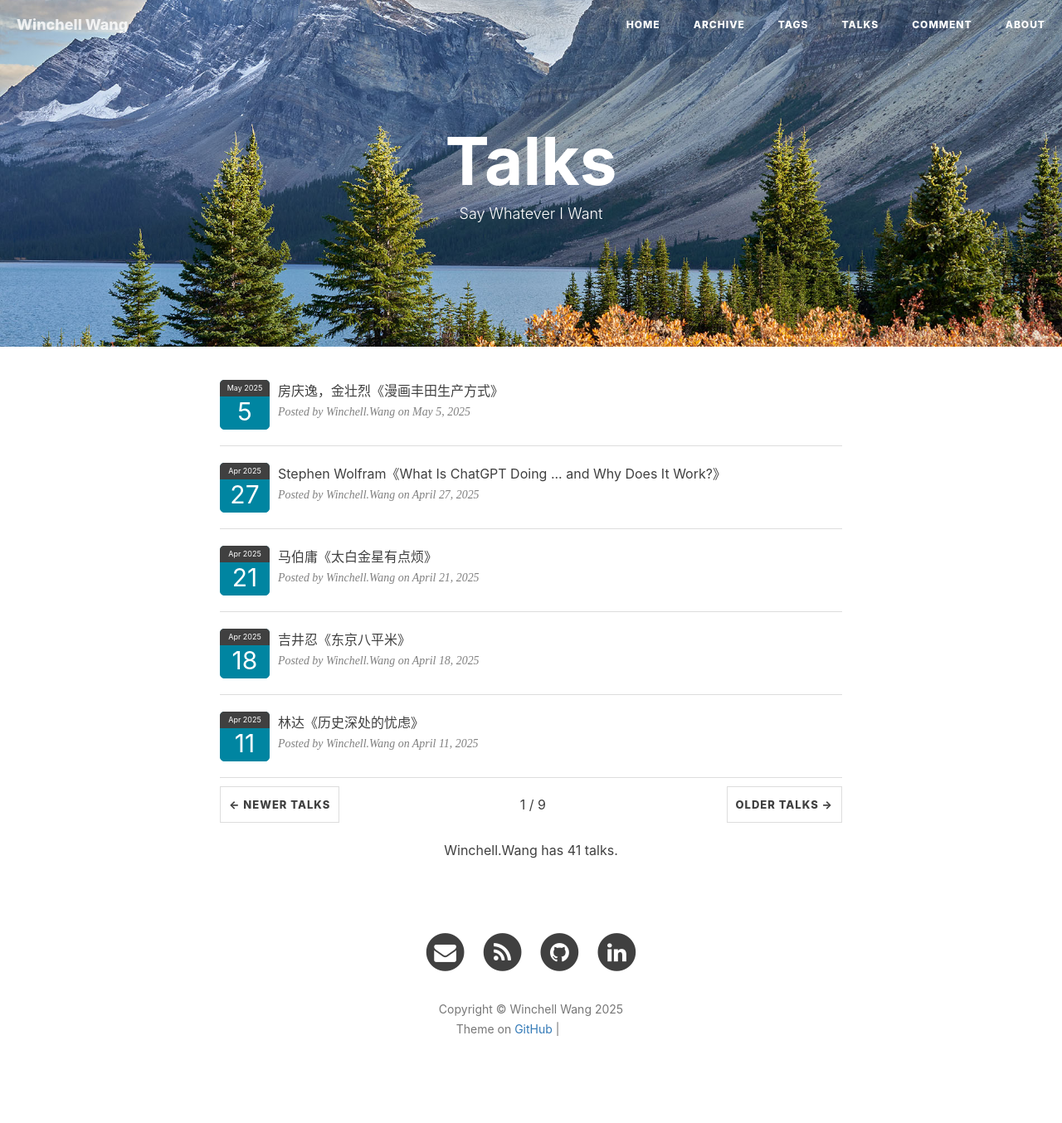
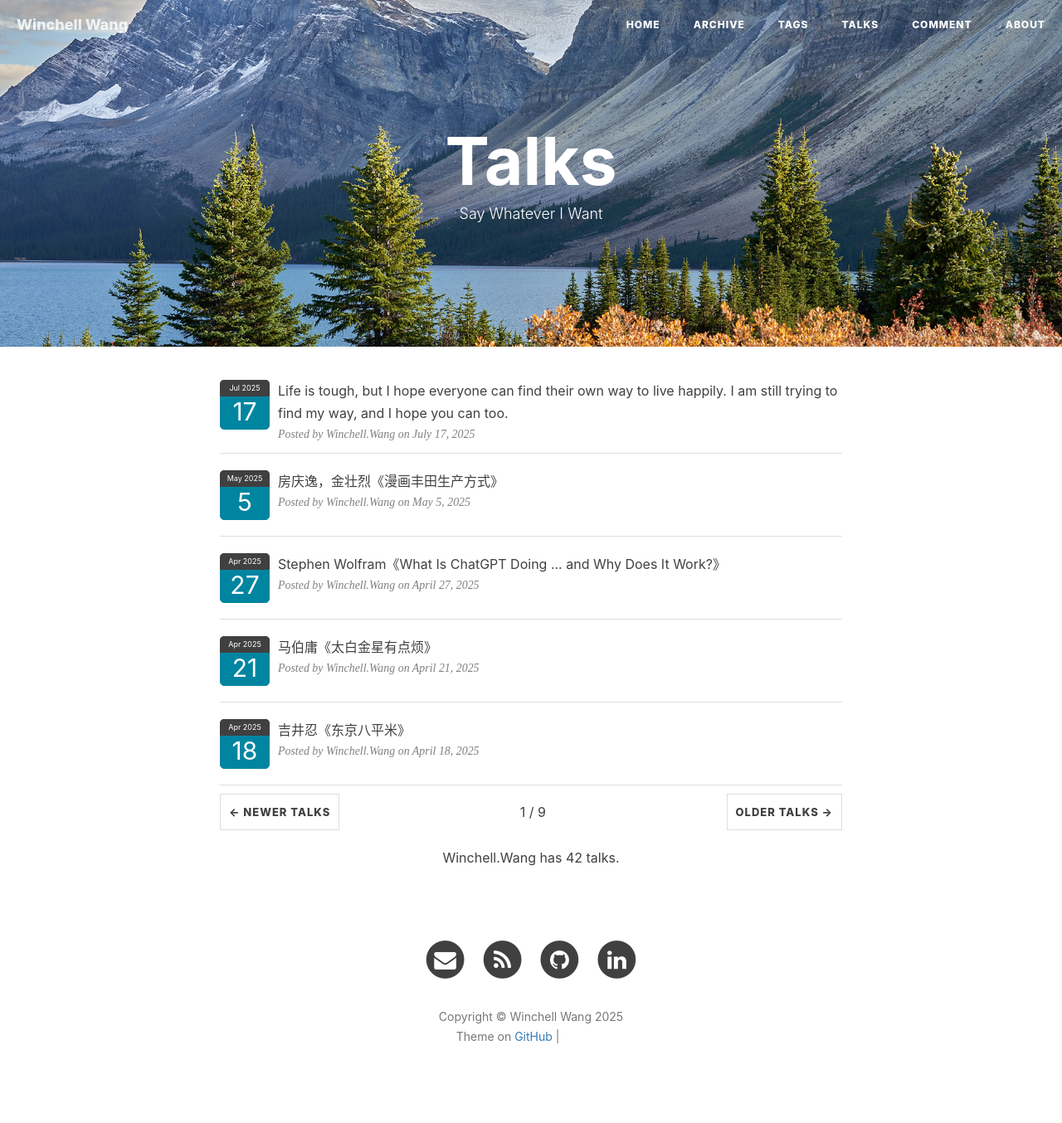
Before and after one commit to WinchellWang/winchellwang.github.io, a Jekyll site: the page built from 3talk.html, in a window 1280 px wide. Shown: the whole page at 83% size. Built offline with Jekyll 4.4.1, drawn with Linux system fonts in a browser that asks for light colours; nearby versions of some CDN libraries; comment, search, counter and statistics services are not loaded; grey boxes are pictures that could not be loaded.

Commit message:
New Talk

```diff
--- a/_data/talks.yml
+++ b/_data/talks.yml
@@ -1,6 +1,9 @@
 # Template
 # - mytalk: ""
 #   talkdate: "2023-05"
+
+- mytalk: "Life is tough, but I hope everyone can find their own way to live happily. I am still trying to find my way, and I hope you can too."
+  talkdate: "2025-07-17"
 
 - mytalk: "房庆逸，金壮烈《漫画丰田生产方式》"
   talkdate: "2025-05-05"
```
